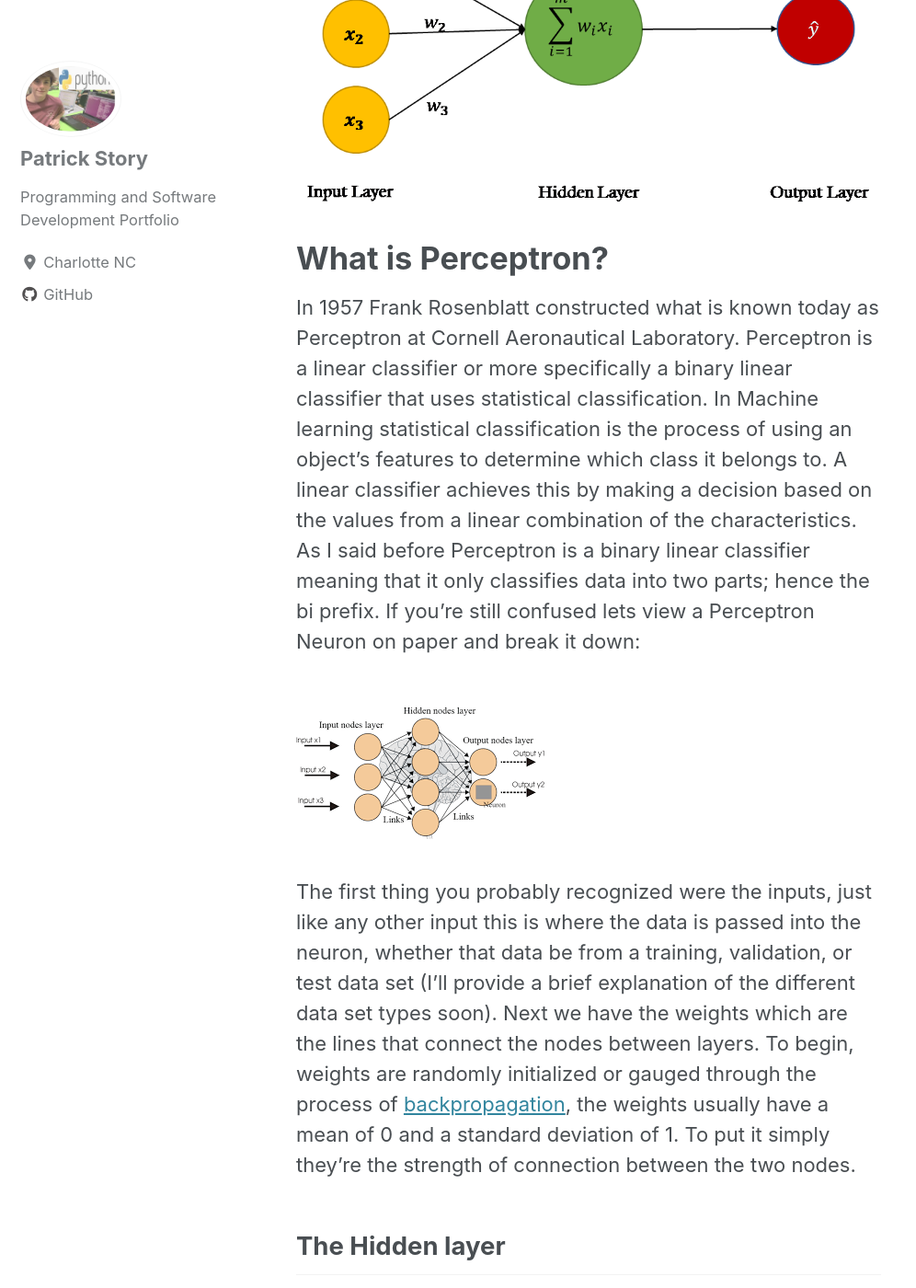
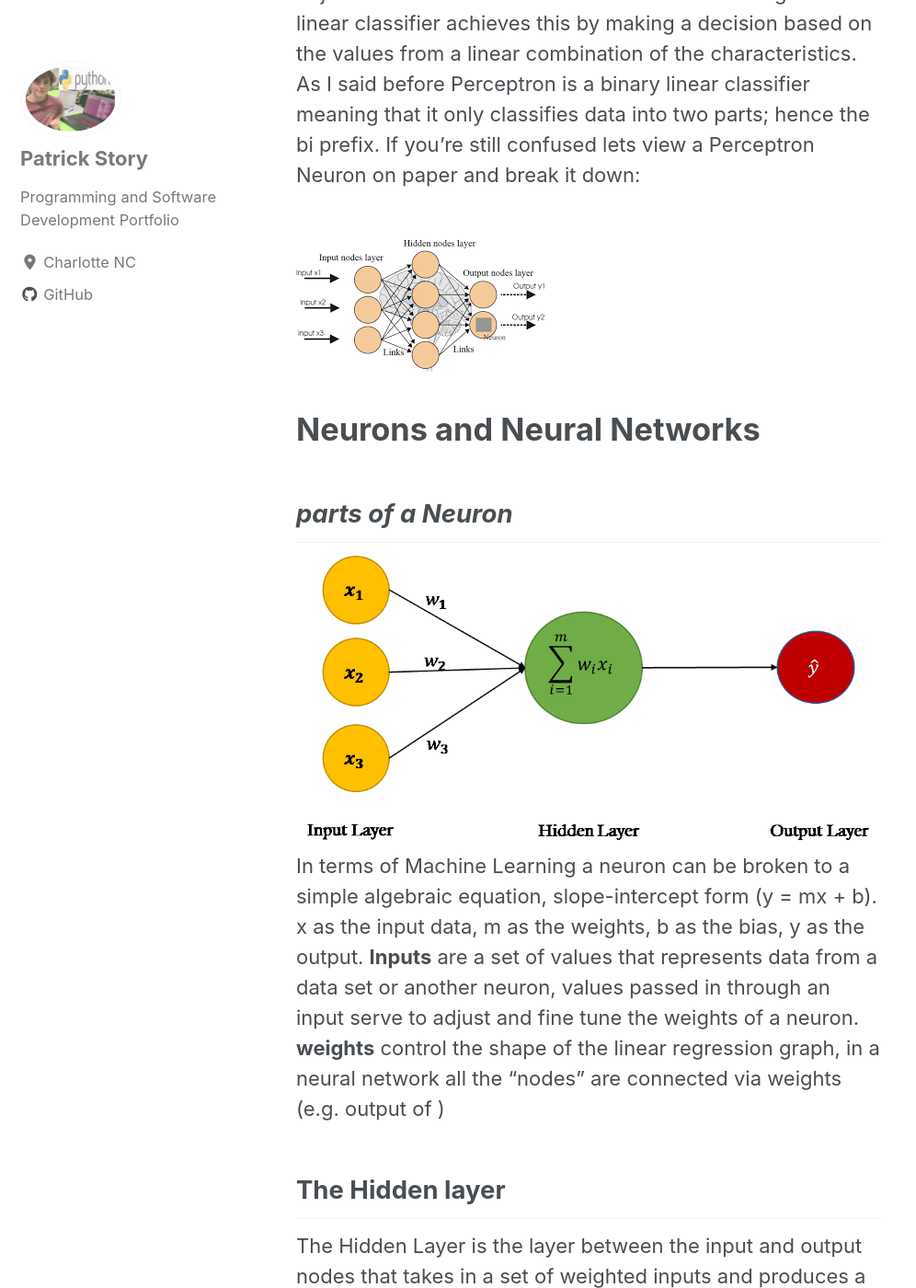
Before and after one commit to Patchyst/Patchyst.github.io, a Jekyll site: the page built from _posts/2019-08-15-My_First_Machine_Learning_Model.md, in a window 1280 px wide and 1400 px high, scrolled down 1455 px. Shown: the whole window at 92% size, without its empty margins (0-996 px from the left). Built offline with Jekyll 4.4.1, drawn with Linux system fonts in a browser that asks for light colours; cached includes are drawn as plain includes; nearby versions of some CDN libraries; some of the changed text lies outside the part shown.

Commit message:
updating Perceptron

```diff
--- a/_posts/2019-08-15-My_First_Machine_Learning_Model.md
+++ b/_posts/2019-08-15-My_First_Machine_Learning_Model.md
@@ -9,17 +9,17 @@ excerpt: "In this project I guide you through how I made my first Machine Learni
 # What is Machine Learning?
 Up until this point you've probably made programs to automate tasks for you such as, do math, create encryptions, and convert complicated binary and hexadecimal into "readable" characters. Computers have given us the ability to accomplish tasks that we could have never done on our own. However, as you've noticed a computer must be explicitly told exactly what to do, but what if one could program a computer to automatically learn and improve at a task without being precisely told to do so? Well, as you've probably guessed by now I'm hinting at Machine Learning. Machine Learning uses massive data sets to allow a program to automatically enhance it's capabilities.
 
-# Neurons and Neural Networks
-## *parts of a Neuron*
-![Perceptron](/images/better_image.jpg){:class="img-responsive"}
-
-
 # What is Perceptron?
 In 1957 Frank Rosenblatt constructed what is known today as Perceptron at Cornell Aeronautical Laboratory. Perceptron is a linear classifier or more specifically a binary linear classifier that uses statistical classification. In Machine learning statistical classification is the process of using an object's features to determine which class it belongs to. A linear classifier achieves this by making a decision based on the values from a linear combination of the characteristics. As I said before Perceptron is a binary linear classifier meaning that it only classifies data into two parts; hence the bi prefix. If you're still confused lets view a Perceptron Neuron on paper and break it down:
 
 ![Perceptron](/images/nuer.jpg){:class="img-responsive"}
 
-The first thing you probably recognized were the inputs, just like any other input this is where the data is passed into the neuron, whether that data be from a training, validation, or test data set (I'll provide a brief explanation of the different data set types soon). Next we have the weights which are the lines that connect the nodes between layers. To begin, weights are randomly initialized or gauged through the process of [backpropagation](https://en.wikipedia.org/wiki/Backpropagation), the weights usually have a mean of 0 and a standard deviation of 1. To put it simply they're the strength of connection between the two nodes.
+
+# Neurons and Neural Networks
+## *parts of a Neuron*
+![Perceptron](/images/better_image.jpg){:class="img-responsive"}
+In terms of Machine Learning a neuron can be broken to a simple algebraic equation, slope-intercept form (y = mx + b). x as the input data, m as the weights, b as the bias, y as the output. **Inputs** are a set of values that represents data from a data set or another neuron, values passed in through an input serve to adjust and fine tune the weights of a neuron. **weights** control the shape of the linear regression graph, in a neural network all the "nodes" are connected via weights (e.g. output of )
+
 
 ## The Hidden layer
 The Hidden Layer is the layer between the input and output nodes that takes in a set of weighted inputs and produces a weighted sum that is passed to the output nodes.
```
